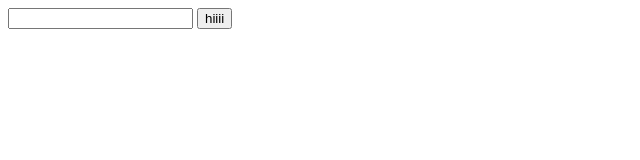
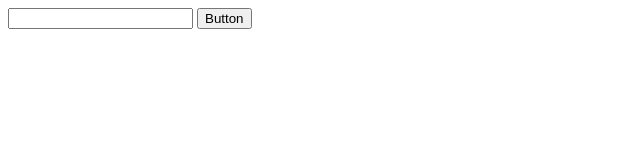
Before and after one commit to Aamer4ui/JavaScriptNew, a plain HTML site: page Practice.html in a window 1280 px wide. Shown: the full height of the page, 0-640 px from the left. Drawn offline with Linux system fonts and the light colour scheme.

Commit message:
adding button

```diff
--- a/Practice.html
+++ b/Practice.html
@@ -33,7 +33,7 @@
 
 
     <input type="text" id="cond">
-    <button onclick="msg()">hiiii</button>
+    <button onclick="msg()">Button</button>
     <h2 id="val1"></h2>
     <h2 id="val2"></h2>
     <h2 id="val3"></h2>
```
